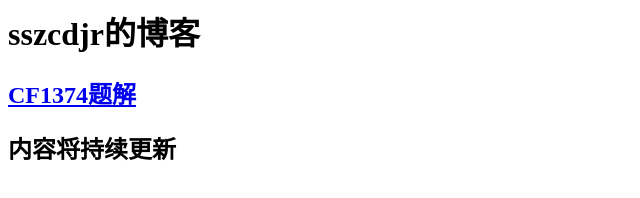
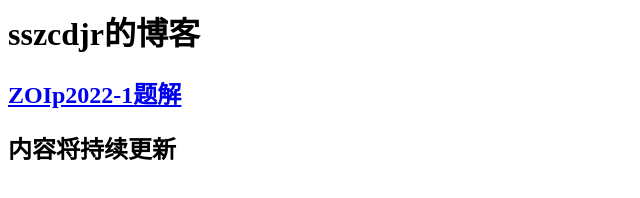
Before and after one commit to Daniel-zxx/Daniel-zxx.github.io, a plain HTML site: page index.html in a window 1280 px wide. Shown: the whole page, without its empty margins (0-640 px from the left). Drawn offline with Linux system fonts and the light colour scheme.

Commit message:
Update index.html
upd

```diff
--- a/index.html
+++ b/index.html
@@ -4,7 +4,7 @@
 	</head>
 	<body>
 		<h1>sszcdjr的博客<h1>
-		<h2><a href="https://daniel-zxx.github.io/CF1374tijie/">CF1374题解</a><h2>
+		<h2><a href="https://daniel-zxx.github.io/ZOIp2022-1tijie/index.html">ZOIp2022-1题解</a><h2>
 		<h2>内容将持续更新<h2>
 	</body>
 </html>
```
